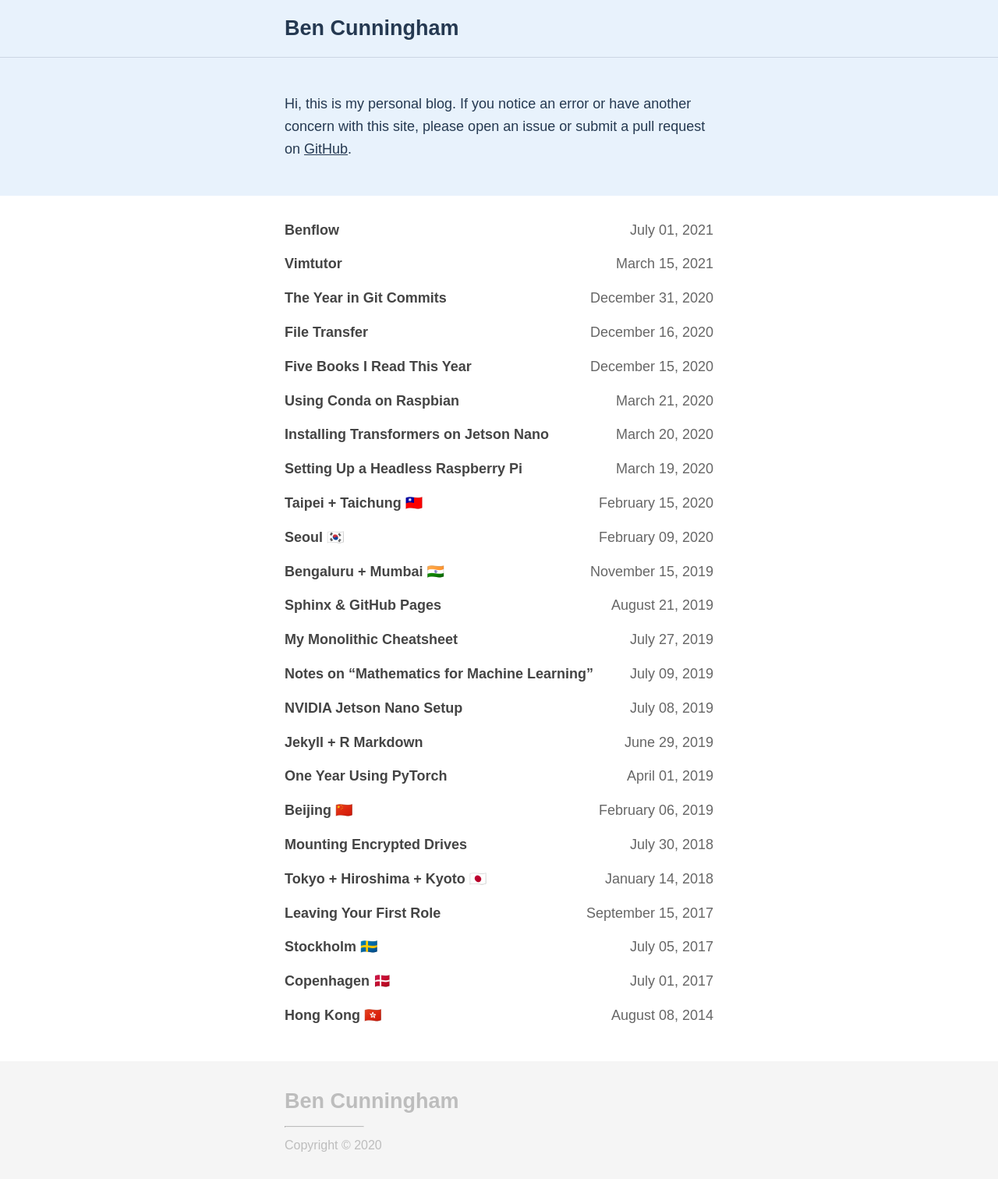
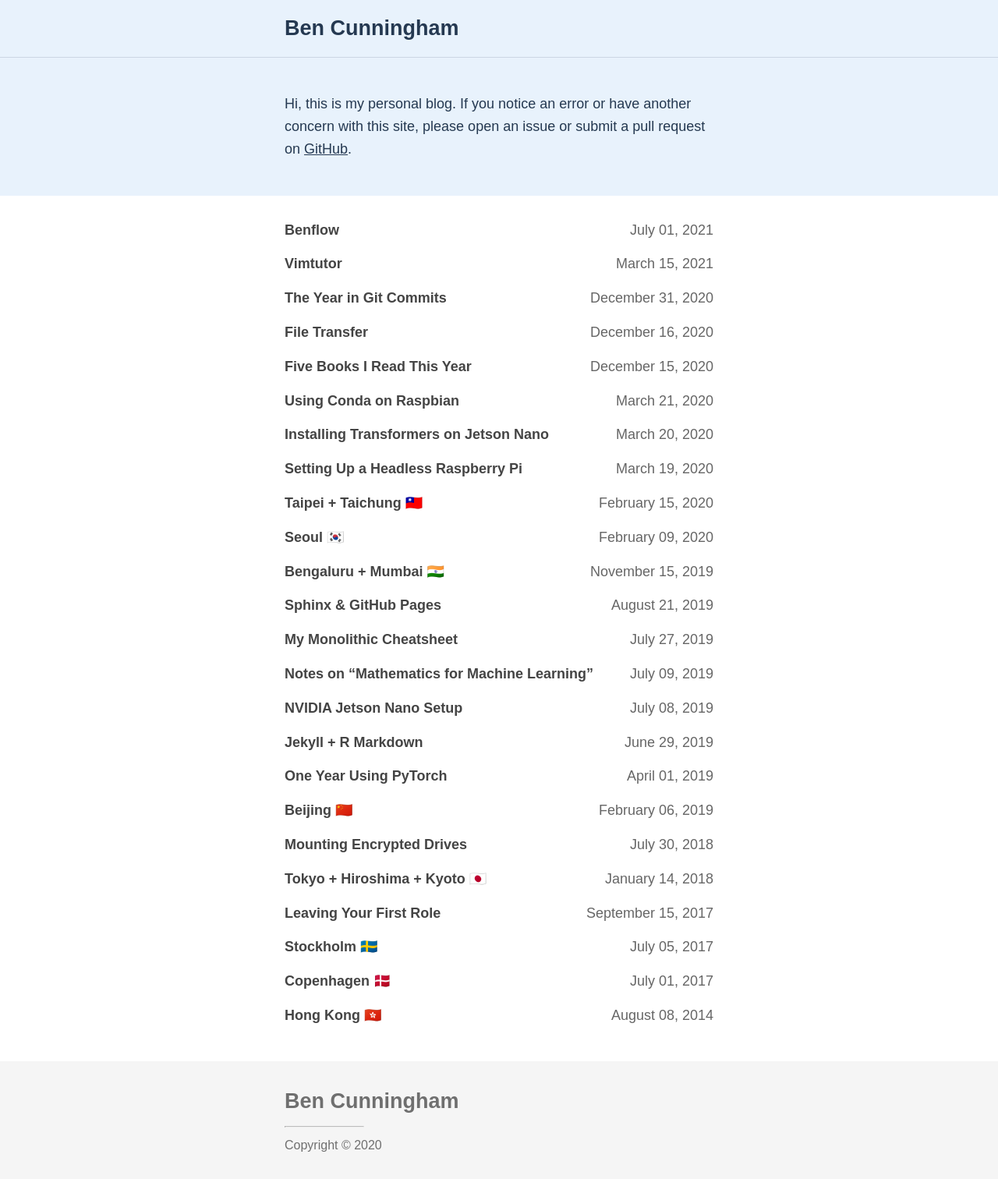
Before and after one commit to benjcunningham/benjcunningham.github.io, a Jekyll site: the page built from index.md, in a window 1280 px wide. Shown: the whole page at 78% size. Built offline with Jekyll 4.4.1, drawn with Linux system fonts in a browser that asks for light colours; some web fonts are replaced.

Commit message:
Increase contrast for better accessibility

```diff
--- a/_sass/_base.scss
+++ b/_sass/_base.scss
@@ -92,7 +92,7 @@ p {
 footer {
     background-color: #f5f5f5;
     bottom: 0;
-    color: #bdbdbd;
+    color: #6f6f6f;
     left: 0;
     padding: 30px 0;
     position: absolute;
```
